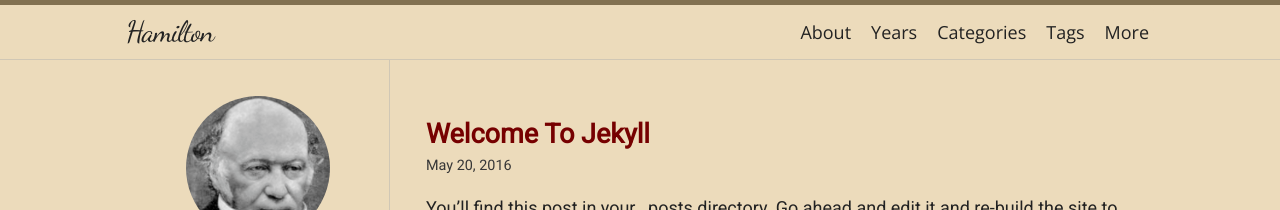
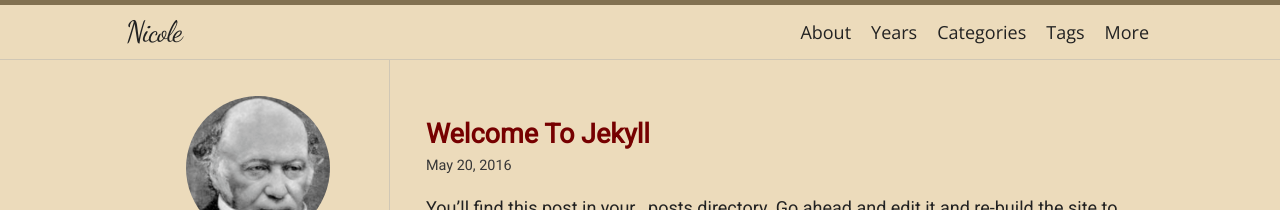
Before and after one commit to Zx-Nicole/Nicole.Z, a Jekyll site: the page built from index.html, in a window 1280 px wide. Shown: the top 210 px of the page. Built offline with Jekyll 4.4.1, drawn with Linux system fonts in a browser that asks for light colours; nearby versions of some CDN libraries; some web fonts are replaced; the list of posts is cut into pages by our own code.

```diff
--- a/_config.yml
+++ b/_config.yml
@@ -1,4 +1,4 @@
-title: Hamilton
+title: Nicole
 description: A minimal and beautiful Jekyll theme best for writing and note-taking.
 author: Shangzhi Huang
 avatar: /logo.png
```
Also changed, not shown: README 2.md (added, +1 -0 lines).
